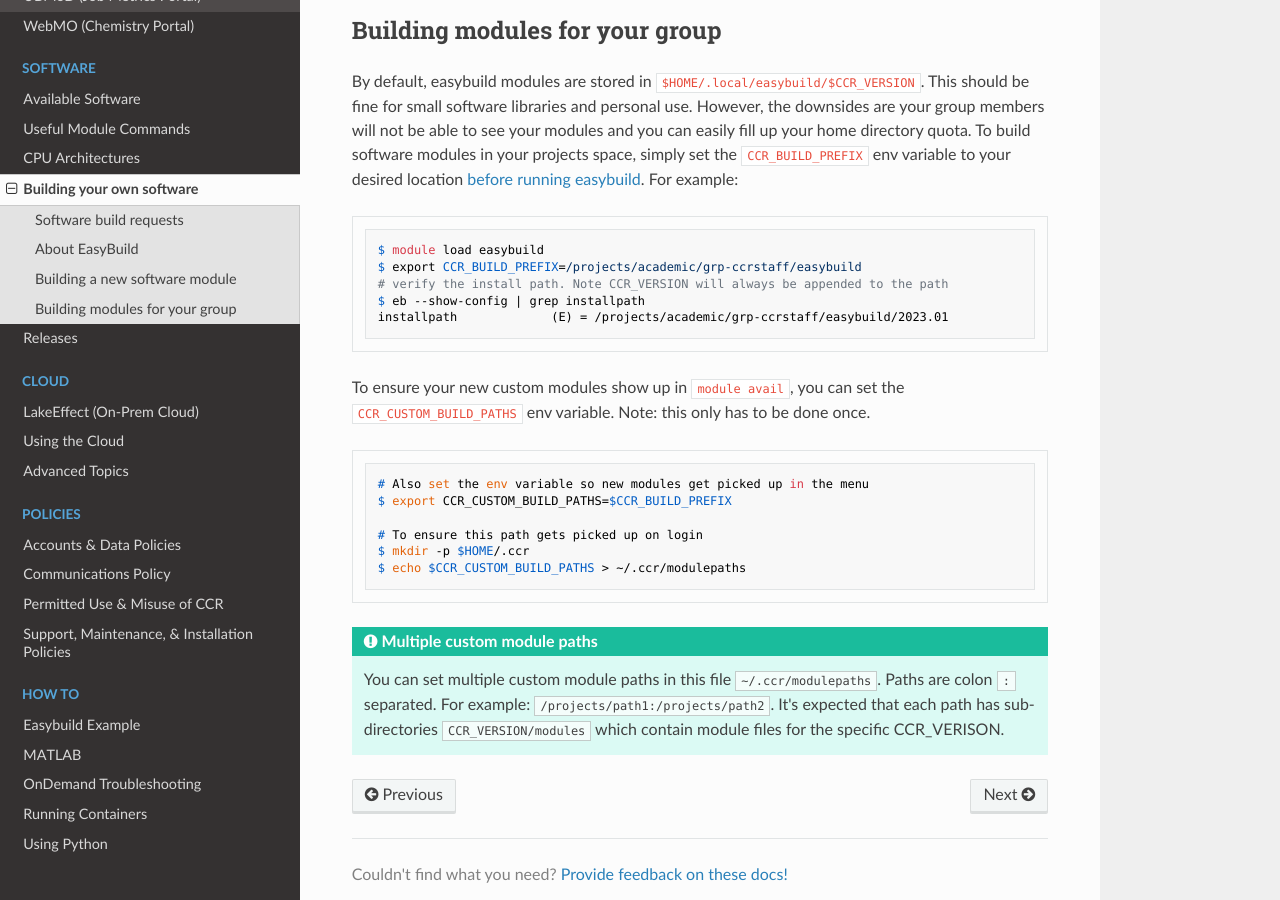
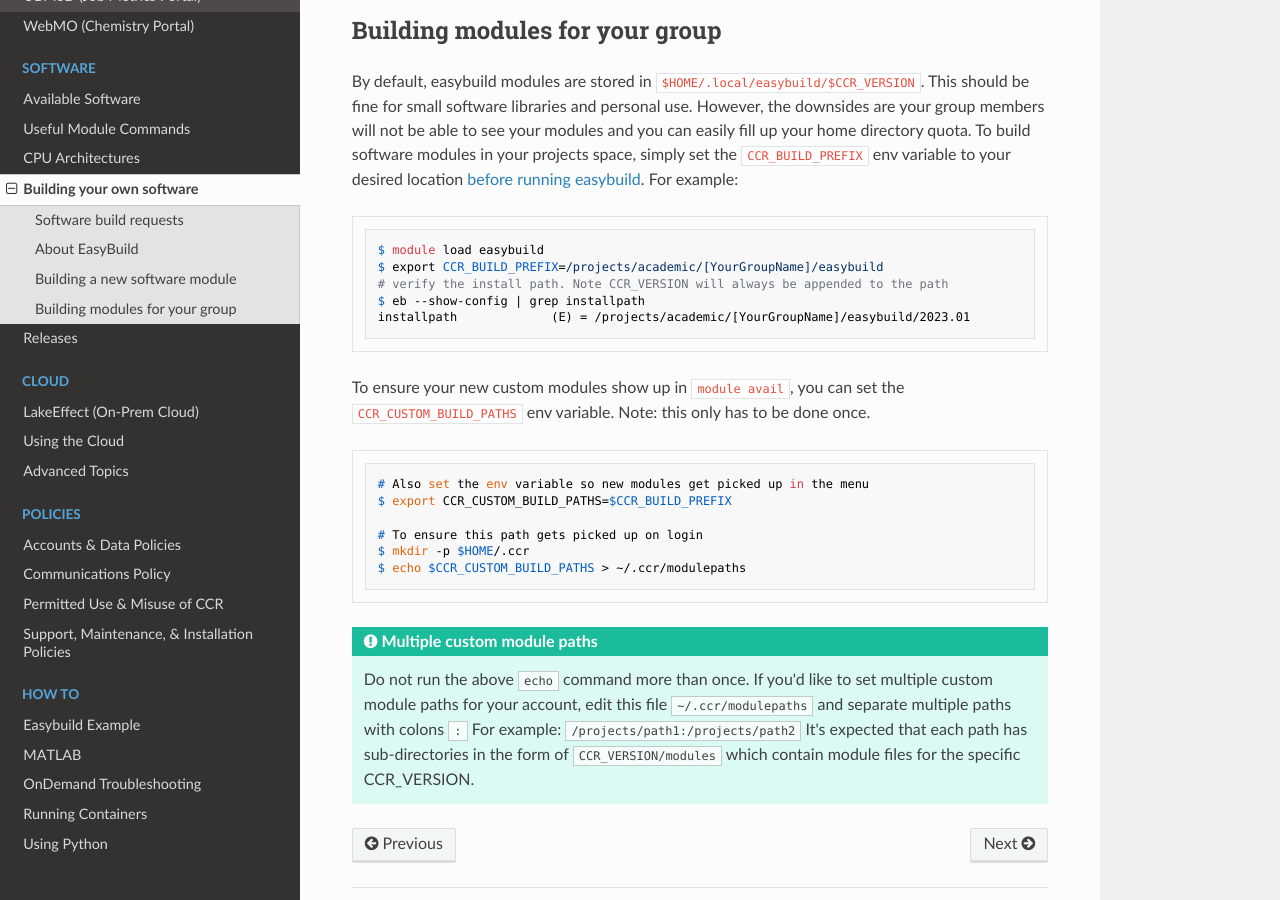
Before and after one commit to ubccr/ccrdocs, an MkDocs documentation site: the page built from pages/software/building.md, in a window 1280 px wide and 900 px high, scrolled down 2728 px. Built offline with MkDocs 1.6.1, drawn with Linux system fonts in a browser that asks for light colours; nearby versions of some CDN libraries.

Commit message:
updates for Sept downtime, fixed some typos, made some clarifications

````diff
--- a/pages/software/building.md
+++ b/pages/software/building.md
@@ -131,10 +131,10 @@ location [before running easybuild](#building-a-new-software-module). For exampl
 
 ```
 $ module load easybuild
-$ export CCR_BUILD_PREFIX=/projects/academic/grp-ccrstaff/easybuild
+$ export CCR_BUILD_PREFIX=/projects/academic/[YourGroupName]/easybuild
 # verify the install path. Note CCR_VERSION will always be appended to the path
 $ eb --show-config | grep installpath
-installpath             (E) = /projects/academic/grp-ccrstaff/easybuild/2023.01
+installpath             (E) = /projects/academic/[YourGroupName]/easybuild/2023.01
 ```
 
 To ensure your new custom modules show up in `module avail`, you can set the
@@ -150,8 +150,7 @@ $ echo $CCR_CUSTOM_BUILD_PATHS > ~/.ccr/modulepaths
 ```
 
 !!! Tip "Multiple custom module paths"
-    You can set multiple custom module paths in this file `~/.ccr/modulepaths`.
-    Paths are colon `:` separated. For example:
-    `/projects/path1:/projects/path2`. It's expected that each path has
-    sub-directories `CCR_VERSION/modules` which contain module files for the
-    specific CCR_VERISON.
+    Do not run the above `echo` command more than once.  If you'd like to set multiple custom module paths
+    for your account, edit this file `~/.ccr/modulepaths` and separate multiple paths with colons `:`
+    For example:  `/projects/path1:/projects/path2`  It's expected that each path has sub-directories in
+    the form of `CCR_VERSION/modules` which contain module files for the specific CCR_VERSION.
````
Also changed, not shown: pages/hpc/jobs.md (+2 -2 lines), pages/software/modules.md (+3 -2 lines).
